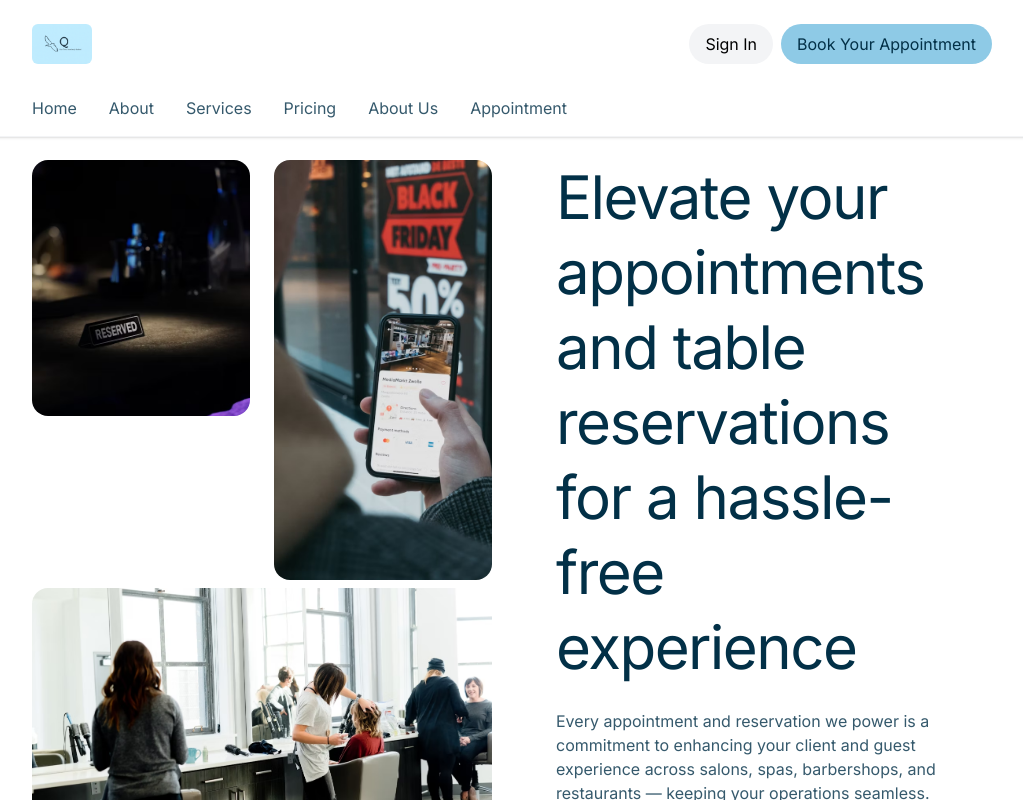
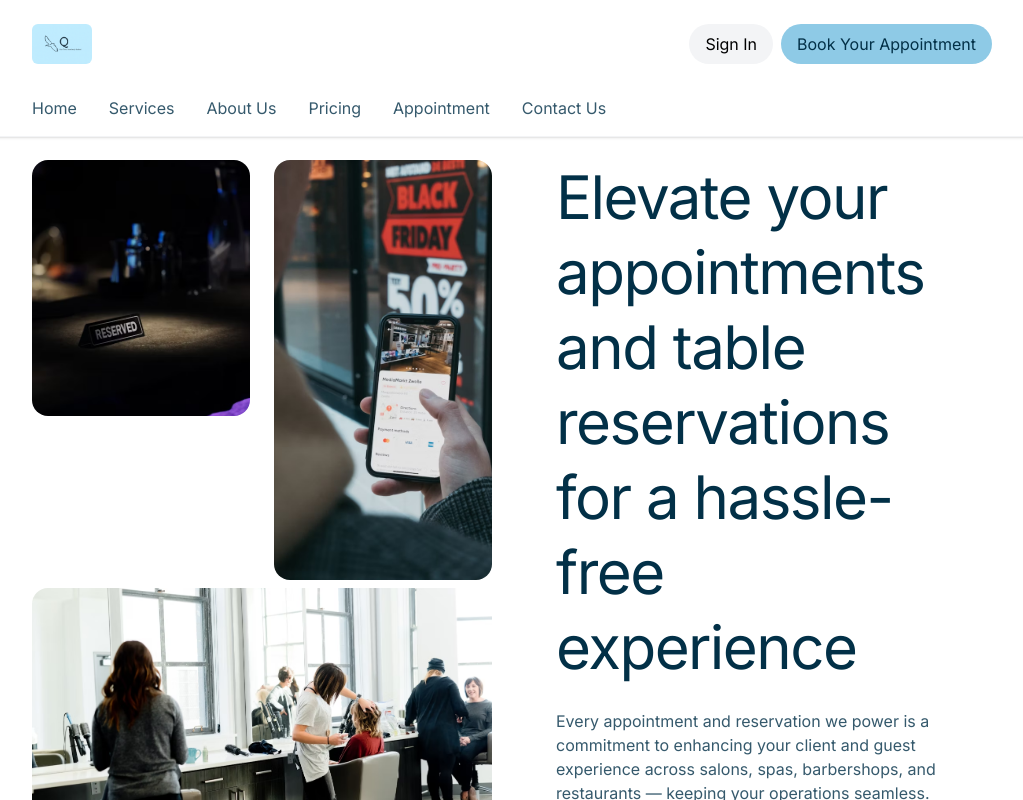
Before and after one commit to TaeyoungYou/QBookingAppRevamp, a React (Vite) app: page / in a window 1280 px wide. Shown: the top 800 px of the page, without its empty margins (128-1151 px from the left). Built offline with nearby package versions, Linux system fonts and the light colour scheme.

Commit message:
Fixed nav bar in header section

```diff
--- a/src/components/Header.tsx
+++ b/src/components/Header.tsx
@@ -80,7 +80,7 @@ const Header = () => {
                   className="text-prussianBlue font-inter text-center "
                   onClick={closeSidebar}
                 >
-                  About
+                  Services
                 </a>
               </div>
               <div className="w-full py-4  border-t border-gray-200 ">
@@ -89,7 +89,7 @@ const Header = () => {
                   className="text-prussianBlue font-inter text-center "
                   onClick={closeSidebar}
                 >
-                  Services
+                  About Us
                 </a>
               </div>
               <div className="w-full py-4 border-t border-gray-200">
@@ -107,7 +107,7 @@ const Header = () => {
                   className="text-prussianBlue font-inter text-center "
                   onClick={closeSidebar}
                 >
-                  About Us
+                  Appointment
                 </a>
               </div>
               <div className="w-full py-4 border-t border-gray-200">
@@ -116,7 +116,7 @@ const Header = () => {
                   className="text-prussianBlue font-inter text-center "
                   onClick={closeSidebar}
                 >
-                  Appointment
+                  Contact Us
                 </a>
               </div>
             </nav>
@@ -207,11 +207,11 @@ const Header = () => {
           {/* Desktop Navbar */}
           <section className="hidden md:flex gap-8 items-center ">
             <p className="text-prussianBlue/80 font-inter">Home</p>
-            <p className="text-prussianBlue/80 font-inter">About</p>
             <p className="text-prussianBlue/80 font-inter">Services</p>
+            <p className="text-prussianBlue/80 font-inter">About Us</p>
             <p className="text-prussianBlue/80 font-inter">Pricing</p>
-            <p className="text-prussianBlue/80 font-inter">About Us</p>
             <p className="text-prussianBlue/80 font-inter">Appointment</p>
+            <p className="text-prussianBlue/80 font-inter">Contact Us</p>
           </section>
         </motion.div>
       </section>
```
